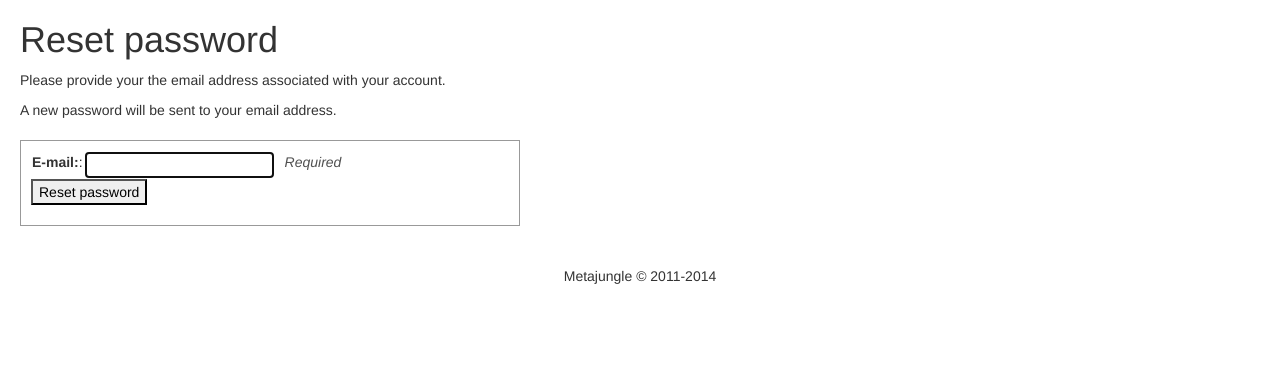
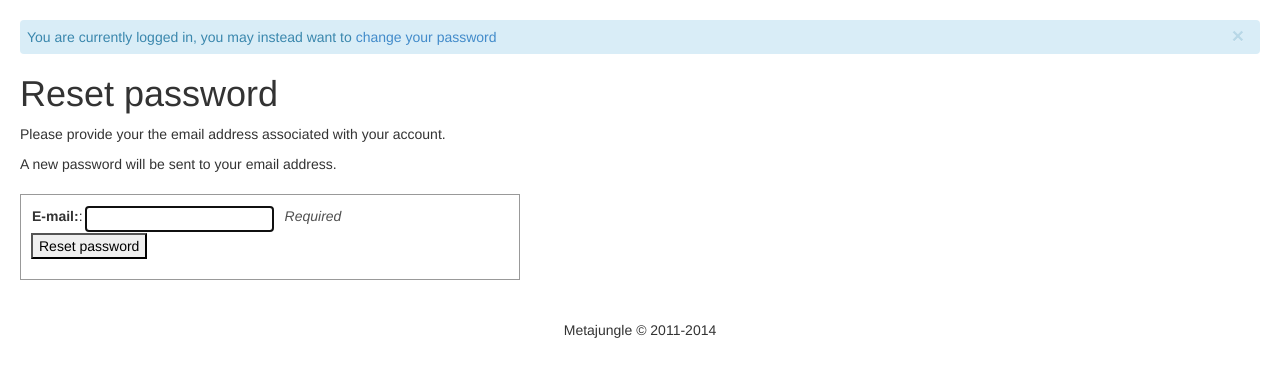
Before and after one commit to metajungle/jungletasks, a Django app: a page that uses tasks/templates/base.html in a window 1280 px wide. Shown: the part 50-427 px from the top of the page. Run offline with Django 3.2, Linux system fonts and the light colour scheme; the visitor is signed in with stand-in values (Sample User, id 1); parts of the project's set-up code (start-up, migrations or seed data) failed here and were passed over; some libraries are stand-ins or nearby versions.

Commit message:
fixed #18; other fixes

```diff
--- a/jungletasks/settings.py
+++ b/jungletasks/settings.py
@@ -1,5 +1,6 @@
 # Django settings for jungletasks project.
 import os.path
+from django.contrib.messages import constants as message_constants
 
 DEBUG = True
 TEMPLATE_DEBUG = DEBUG
@@ -30,6 +31,10 @@ DATABASES = {
         'HOST': '',                      # Empty for localhost through domain sockets or '127.0.0.1' for localhost through TCP.
         'PORT': '',                      # Set to empty string for default.
     }
+}
+
+MESSAGE_TAGS = {
+    message_constants.ERROR: 'danger',
 }
 
 # can be overridden in local_settings.py
--- a/static/css/labels.css
+++ b/static/css/labels.css
@@ -54,8 +54,6 @@ body {
     -ms-border-radius: 2px;
     -o-border-radius: 2px;
     border-radius: 2px; }
-  body .infobox img {
-    padding-right: 10px; }
   body input[type="text"]:not(.form-control),
   body input[type="password"]:not(.form-control) {
     margin-bottom: 5px;
@@ -69,6 +67,13 @@ body {
     clear: both; }
     body #footer p {
       text-align: center; }
+
+.alert {
+  padding: 5px;
+  border: 2px solid transparent; }
+
+.alert-dismissable {
+  padding-right: 35px; }
 
 /*
  * Labels
--- a/static/sass/labels.scss
+++ b/static/sass/labels.scss
@@ -120,12 +120,6 @@ body {
 
   }
 
-  .infobox {
-    img {
-      padding-right: 10px;
-    }
-  }
-
   input[type="text"]:not(.form-control),
   input[type="password"]:not(.form-control) {
     margin-bottom: 5px;
@@ -146,7 +140,14 @@ body {
   }
 }
 
+.alert {
+  padding: 5px;
+  border: 2px solid transparent;
+}
 
+.alert-dismissable {
+  padding-right: 35px;
+}
 /*
  * Labels
  */
--- a/tasks/templates/base.html
+++ b/tasks/templates/base.html
@@ -7,7 +7,6 @@
     <link rel="shortcut icon" href="/static/icons/favicon.ico" />
     <title>{% block title %}Jungletasks - Home{% endblock %}</title>
 
-    {# <link rel="stylesheet" href="//netdna.bootstrapcdn.com/bootstrap/3.0.0/css/bootstrap.min.css" /> #}
     <link rel="stylesheet" href="{{ STATIC_URL }}bootstrap/css/bootstrap.min.css" />
 
     <link href="{{ STATIC_URL }}css/labels.css" rel="stylesheet" type="text/css" />
@@ -26,14 +25,6 @@
 
         /* for metadata plugin */
         $.metadata.setType("html5");
-
-        /* remove messages */
-        var offset = 0;
-        $("div.message-area").each(function() {
-            var wait = 4000 + (2000 * offset);
-            $(this).delay(wait).fadeOut(1000);
-            offset++;
-        });
 
         {% block js-on-document-load %}
         {% endblock %}
@@ -99,28 +90,23 @@
     </nav>
 
     {% block header %}
-
-        {% for message in messages %}
-        <div class="message-area
-          {% if message.tags %}message-{{ message.tags }}{% endif %}">
-            {% autoescape off %}
-            {{ message }}
-            {% endautoescape %}
-        </div>
-        {% endfor %}
-
-        {% block input-field %}
-        {% endblock %}
-
     {% endblock %}
 
-    {% block contents-outer %}
     <div id="contents">
+
+      {% for message in messages %}
+      <div class="alert {% if message.tags %}alert-{{ message.tags }}{% endif %} alert-dismissable">
+        <button type="button" class="close" data-dismiss="alert" aria-hidden="true">&times;</button>
+        {% autoescape off %}
+        {{ message }}
+        {% endautoescape %}
+      </div>
+      {% endfor %}
+
       {% block contents %}
-        This should always be overridden.
+        <strong>This should always be overridden.</strong>
       {% endblock contents %}
-    </div> {# end 'contents' #}
-    {% endblock %}
+    </div>
 
     <div id="footer">
       <p>Metajungle &copy; 2011-2014</p>
--- a/tasks/templates/tasks/index.html
+++ b/tasks/templates/tasks/index.html
@@ -254,7 +254,7 @@ $(function() {
                 <a href="#">{{ label.name }}</a>
             </li>
         {% empty %}
-        <li class="empty">&nbsp;</li>
+        <li class="empty"><em>No labels here</em></li>
         {% endfor %}
 
         {# save button for labeling #}
--- a/tasks/views.py
+++ b/tasks/views.py
@@ -346,6 +346,7 @@ def label_edit(request, id):
           label.name = l
           label.save()
           messages.add_message(request, messages.SUCCESS, 'The label was updated')
+          return redirect('url_label')
 
     return render_to_response('label/edit.html',
                               { 'label' : label },
@@ -422,6 +423,7 @@ def label_set_hidden_json(request):
       label = Label.objects.get(user=request.user, id=l_id)
       status = True if l_hidden == 'true' else False
       label.hidden = status
+      print "Status: %s" % label.hidden
       label.save()
       json = simplejson.dumps({ 'status': 'OK' })
     except Label.DoesNotExists:
```
Also changed, not shown: tasks/templates/label/edit.html (+12 -10 lines), tasks/templates/label/index.html (+27 -21 lines).
